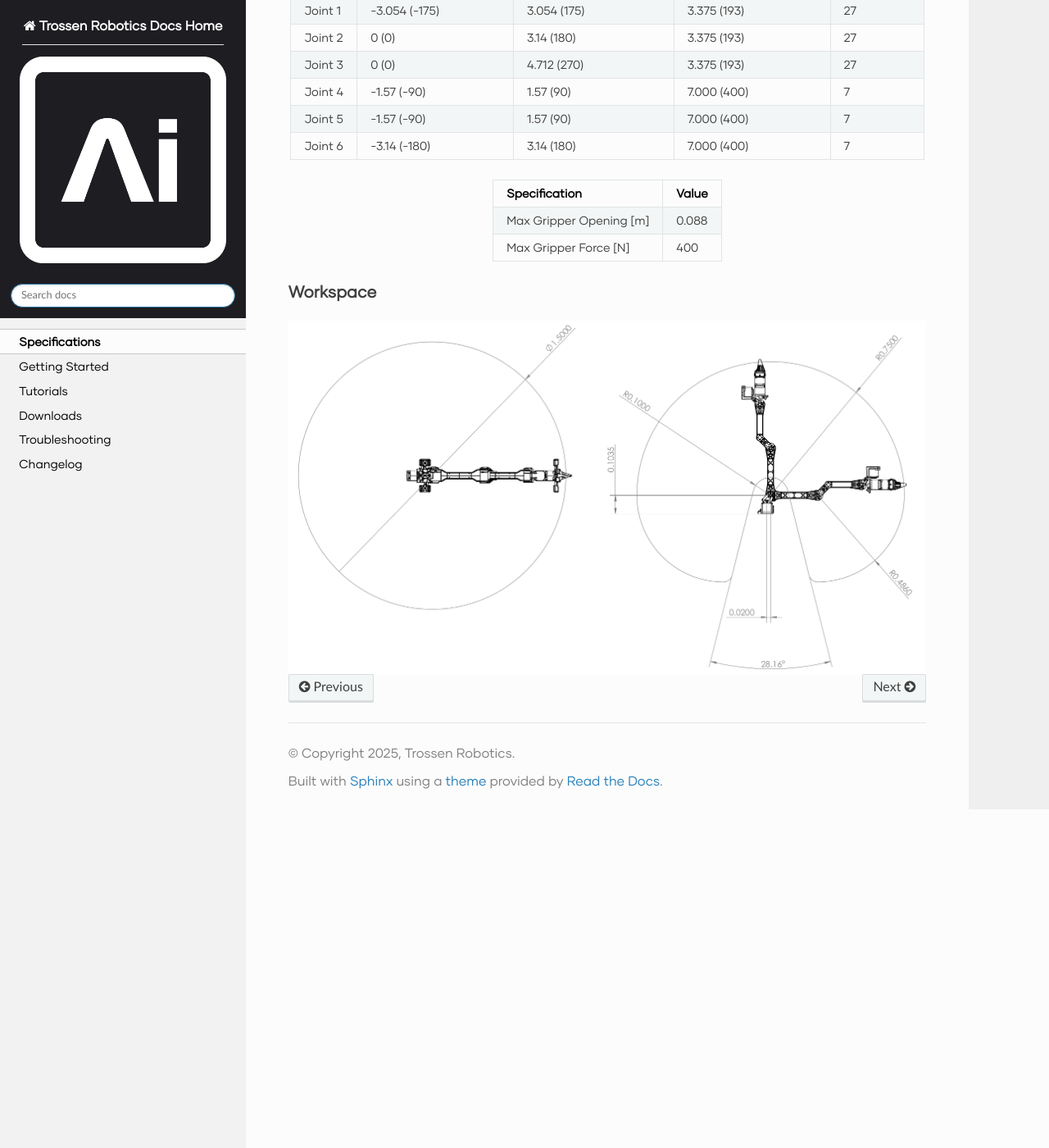
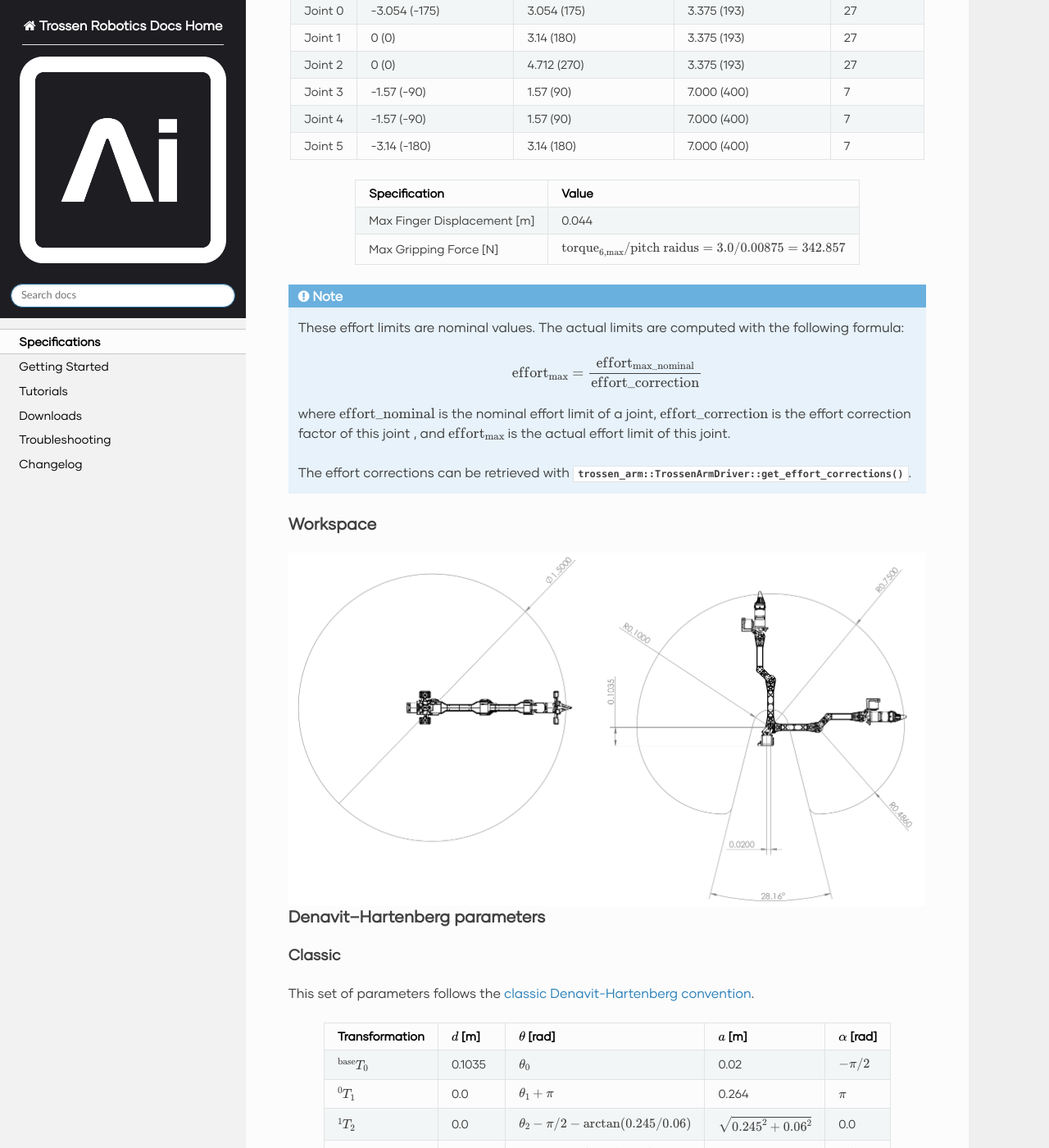
Before and after one commit to TrossenRobotics/trossen_arm, a Sphinx documentation site: the page built from docs/specifications.rst, in a window 1280 px wide and 1400 px high, scrolled down 680 px. Shown: the whole window at 82% size. Built offline with Sphinx 7.4.7 and the Read the Docs theme 3.1.0, drawn with Linux system fonts in a browser that asks for light colours; some web fonts are replaced; pages that are not in the unit, such as notebooks, are missing from menus; before the commit the page ends 1667 px from its top, so only the background shows below that; some of the changed text lies outside the part shown.

Commit message:
Add dh parameters (#56)
* added dh parameters and added a justification on effort limits

* fixed a typo

* added links to wikipedia

https://github.com/TrossenRobotics/trossen_arm/pull/56#discussion_r2042577987

* matched gripper position with api

```diff
--- a/docs/specifications.rst
+++ b/docs/specifications.rst
@@ -43,32 +43,32 @@ Joint Limits
     - Max Position [rad (deg)]
     - Velocity [rad/s (deg/s)]
     - Effort [N*m]
-  * - Joint 1
+  * - Joint 0
     - -3.054 (-175)
     - 3.054 (175)
     - 3.375 (193)
     - 27
-  * - Joint 2
+  * - Joint 1
     - 0 (0)
     - 3.14 (180)
     - 3.375 (193)
     - 27
-  * - Joint 3
+  * - Joint 2
     - 0 (0)
     - 4.712 (270)
     - 3.375 (193)
     - 27
+  * - Joint 3
+    - -1.57 (-90)
+    - 1.57 (90)
+    - 7.000 (400)
+    - 7
   * - Joint 4
     - -1.57 (-90)
     - 1.57 (90)
     - 7.000 (400)
     - 7
   * - Joint 5
-    - -1.57 (-90)
-    - 1.57 (90)
-    - 7.000 (400)
-    - 7
-  * - Joint 6
     - -3.14 (-180)
     - 3.14 (180)
     - 7.000 (400)
@@ -80,10 +80,26 @@ Joint Limits
 
   * - Specification
     - Value
-  * - Max Gripper Opening [m]
-    - 0.088
-  * - Max Gripper Force [N]
-    - 400
+  * - Max Finger Displacement [m]
+    - 0.044
+  * - Max Gripping Force [N]
+    - :math:`\text{torque}_{6, \max} / \text{pitch raidus} = 3.0/0.00875 = 342.857`
+
+.. note::
+
+  These effort limits are nominal values. The actual limits are computed
+  with the following formula:
+
+  .. math::
+
+    \text{effort}_\max = \frac{\text{effort}_\text{max_nominal}}{\text{effort_correction}}
+
+  where :math:`\text{effort_nominal}` is the nominal effort limit of a joint,
+  :math:`\text{effort_correction}` is the effort correction factor of this joint
+  , and :math:`\text{effort}_\max` is the actual effort limit of this joint.
+
+  The effort corrections can be retrieved with
+  :func:`trossen_arm::TrossenArmDriver::get_effort_corrections`.
 
 Workspace
 ---------
@@ -91,3 +107,112 @@ Workspace
 .. image:: specifications/images/wxai_workspace.png
    :alt: WidowX AI Workspace
    :align: center
+
+Denavit–Hartenberg parameters
+-----------------------------
+
+Classic
+^^^^^^^
+
+This set of parameters follows the `classic Denavit-Hartenberg convention`_.
+
+.. _`classic Denavit-Hartenberg convention`:
+  https://en.wikipedia.org/wiki/Denavit%E2%80%93Hartenberg_parameters#Denavit%E2%80%93Hartenberg_convention
+
+.. list-table::
+  :align: center
+  :header-rows: 1
+
+  * - Transformation
+    - :math:`d` [m]
+    - :math:`\theta` [rad]
+    - :math:`a` [m]
+    - :math:`\alpha` [rad]
+  * - :math:`^\text{base}T_0`
+    - 0.1035
+    - :math:`\theta_0`
+    - 0.02
+    - :math:`-\pi/2`
+  * - :math:`^0T_1`
+    - 0.0
+    - :math:`\theta_1+\pi`
+    - 0.264
+    - :math:`\pi`
+  * - :math:`^1T_2`
+    - 0.0
+    - :math:`\theta_2-\pi/2-\arctan(0.245/0.06)`
+    - :math:`\sqrt{0.245^2+0.06^2}`
+    - 0.0
+  * - :math:`^2T_3`
+    - 0.0
+    - :math:`\theta_3-\arctan(0.06/0.245)`
+    - 0.06775
+    - :math:`\pi/2`
+  * - :math:`^3T_4`
+    - 0.0
+    - :math:`\theta_4+\pi/2`
+    - 0.0
+    - :math:`\pi/2`
+  * - :math:`^4T_5`
+    - 0.17095
+    - :math:`\theta_5`
+    - 0.0
+    - :math:`\pi/2`
+  * - :math:`^5T_\text{gripper}`
+    - 0.0
+    - :math:`\pi/2`
+    - 0.0
+    - 0.0
+
+Modified
+^^^^^^^^
+
+This set of parameters follows the `modified Denavit-Hartenberg convention`_.
+
+.. _`modified Denavit-Hartenberg convention`:
+  https://en.wikipedia.org/wiki/Denavit%E2%80%93Hartenberg_parameters#Modified_DH_parameters
+
+.. list-table::
+  :align: center
+  :header-rows: 1
+
+  * - Transformation
+    - :math:`\alpha` [rad]
+    - :math:`a` [m]
+    - :math:`\theta` [rad]
+    - :math:`d` [m]
+  * - :math:`^\text{base}T_0`
+    - 0.0
+    - 0.0
+    - :math:`\theta_0`
+    - 0.1035
+  * - :math:`^0T_1`
+    - :math:`-\pi/2`
+    - 0.02
+    - :math:`\theta_1+\pi`
+    - 0.0
+  * - :math:`^1T_2`
+    - :math:`\pi`
+    - 0.264
+    - :math:`\theta_2-\pi/2-\arctan(0.245/0.06)`
+    - 0.0
+  * - :math:`^2T_3`
+    - 0.0
+    - :math:`\sqrt{0.245^2+0.06^2}`
+    - :math:`\theta_3-\arctan(0.06/0.245)`
+    - 0.0
+  * - :math:`^3T_4`
+    - :math:`\pi/2`
+    - 0.06775
+    - :math:`\theta_4+\pi/2`
+    - 0.0
+  * - :math:`^4T_5`
+    - :math:`\pi/2`
+    - 0.0
+    - :math:`\theta_5`
+    - 0.17095
+  * - :math:`^5T_\text{gripper}`
+    - :math:`\pi/2`
+    - 0.0
+    - :math:`\pi/2`
+    - 0.0
```
